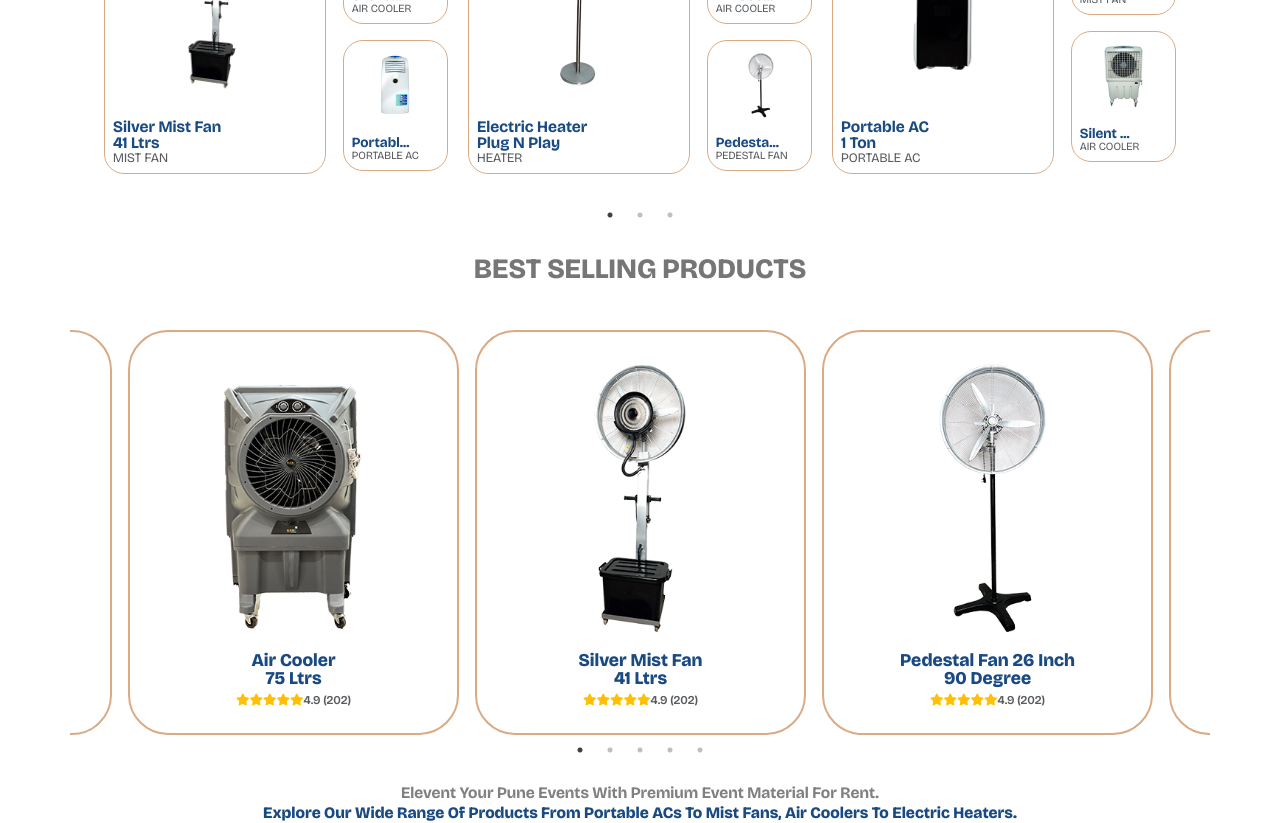
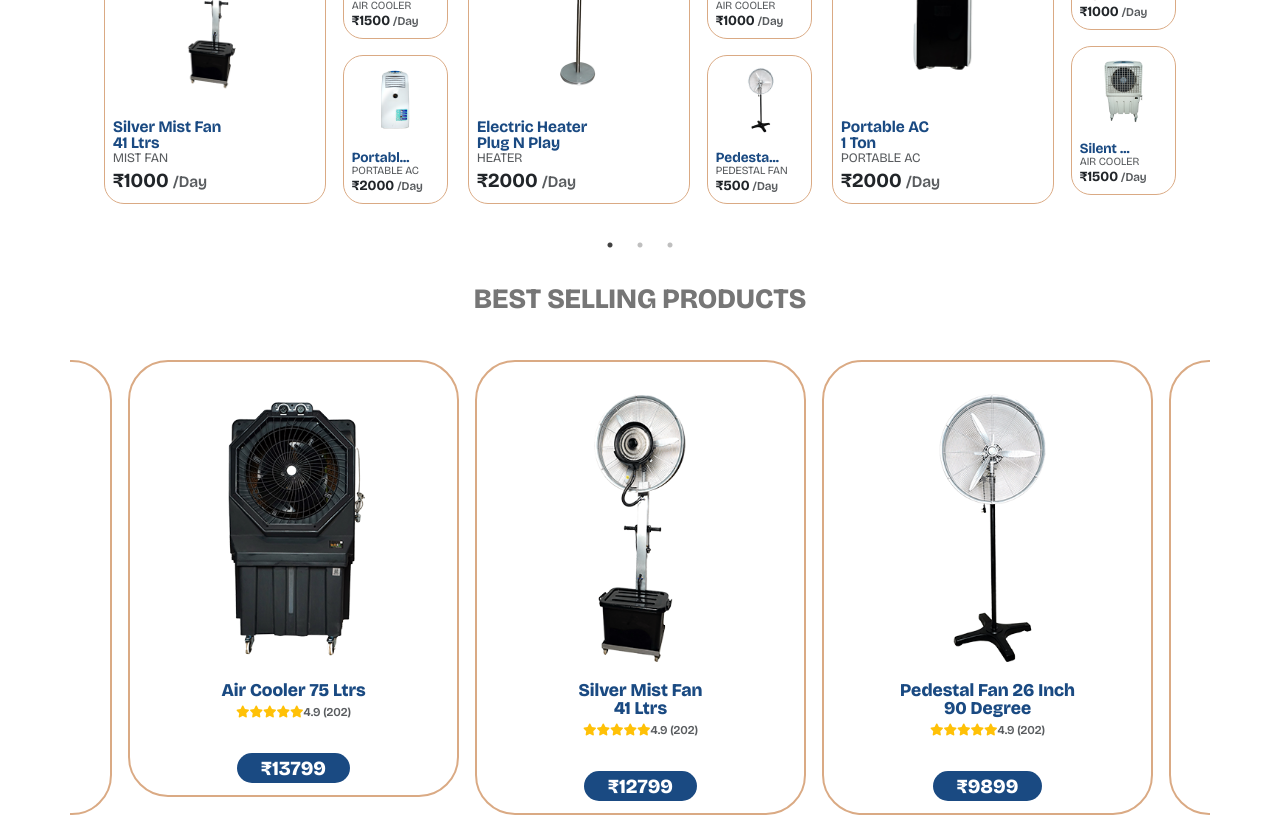
Before and after one commit to Kaminou2904/Rentooz, a React (Create React App) app in the folder frontend/: page / in a window 1280 px wide. Shown: the part 640-1463 px from the top of the page. Built offline with nearby package versions, Linux system fonts and the light colour scheme.

Commit message:
price on home page

```diff
--- a/frontend/src/Components/Productcard/Productcard.jsx
+++ b/frontend/src/Components/Productcard/Productcard.jsx
@@ -7,7 +7,7 @@ function Productcard(props) {
 
         <div className='mainProductCard border-brand-skin p-3 pb-2 pt-3'>
             <div className="productCardImg">
-            <Link to={`/${props.cate.replace(/ /g, '-')}/${props.name.replace(/ /g, '-')}-on-rent-in-pune`} className='nav-link'><img src={props.img} className='img-fluid' alt={props.name} /></Link>
+            <Link to={`/buy/${props.cate.replace(/ /g, '-')}/${props.name.replace(/ /g, '-')}-in-pune`} className='nav-link'><img src={props.img} className='img-fluid' alt={props.name} /></Link>
             </div>
             <div className="productCardData">
                 <div className="productName">
@@ -22,9 +22,9 @@ function Productcard(props) {
                     <p className="mb-0 text-muted bricolage-semibold">4.9 (202)</p>
                 </div>
                 <div className="productCardPrice">
-                    {/* <p className="mb-0 text-white bg-brand-blue px-4 mt-3 mb-1 mx-auto bricolage-medium text-center rounded-pill">
-                        <span className='bricolage-extrabold'>₹{props.price}</span>/day
-                    </p> */}
+                    <p className="mb-0 text-white bg-brand-blue px-4 mt-3 mb-1 mx-auto bricolage-medium text-center rounded-pill">
+                        <span className='bricolage-extrabold'>₹{props.price}</span>
+                    </p>
                 </div>
             </div>
         </div>
--- a/frontend/src/Components/Productcardgo/Productcard.jsx
+++ b/frontend/src/Components/Productcardgo/Productcard.jsx
@@ -12,7 +12,7 @@ function Productcard(props) {
             <div className="mainProductcardData p-2">
                 <Link to={`/${props.category.replace(/ /g, '-')}/${props.name.replace(/ /g, '-')}-on-rent-in-pune`} className='nav-link'><p className="mainProductcardName bricolage-bold text-capitalize mb-0 text-brand-blue">{props.name} <br /> {props.keyfeat}</p></Link>
                 <p className="mainProductcardCategory mb-0 text-muted text-uppercase">{props.category}</p>
-                {/* <div className="mainProductcardPrice text-brand-purp bricolage-bold fs-5">₹{props.rentprice} <span className='text-muted bricolage-semibold fs-6 text-capitalize'>/Day</span></div> */}
+                <div className="mainProductcardPrice text-brand-purp bricolage-bold fs-5">₹{props.rentprice} <span className='text-muted bricolage-semibold fs-6 text-capitalize'>/Day</span></div>
             </div>
         </div>
   );
--- a/frontend/src/Components/Smprocard/Smprocard.jsx
+++ b/frontend/src/Components/Smprocard/Smprocard.jsx
@@ -11,7 +11,7 @@ function Smprocard(props) {
             <div className="mainsmProductcardData p-2">
                 <Link to={`/${props.category.replace(/ /g, '-')}/${props.name.replace(/ /g, '-')}-on-rent-in-pune`} className='nav-link'><p className="mainsmProductcardName bricolage-bold text-capitalize mb-0 text-brand-blue">{props.name.slice(0, 7)}...</p></Link>
                 <p className="mainsmProductcardCategory mb-0 text-muted text-uppercase">{props.category}</p>
-                {/* <div className="mainsmProductcardPrice text-brand-purp lh-sm bricolage-bold">₹{props.rentprice} <span className='text-muted bricolage-semibold'>/Day</span></div> */}
+                <div className="mainsmProductcardPrice text-brand-purp lh-sm bricolage-bold">₹{props.rentprice} <span className='text-muted bricolage-semibold'>/Day</span></div>
             </div>
         </div>
   );
--- a/frontend/src/Pages/Home/Home.jsx
+++ b/frontend/src/Pages/Home/Home.jsx
@@ -4,6 +4,7 @@ import 'owl.carousel/dist/assets/owl.carousel.css';
 import 'owl.carousel/dist/assets/owl.theme.default.css';
 import Categorycard from '../../Components/Categorycard/Categorycard';
 import Data from '../../Data/Product.json';
+import Selldata from '../../Data/Buyproduct.json';
 import Slider from "react-slick";
 import "slick-carousel/slick/slick.css";
 import "slick-carousel/slick/slick-theme.css";
@@ -153,9 +154,9 @@ function Home() {
     const productPrinter = () => {
         const firstdata = [];
         const maincateData = [];
-        for (const product in Data) {
-            maincateData.push({ procate: product, icon: Data[product].mainicon })
-            firstdata.push(Data[product].products[0]);
+        for (const product in Selldata) {
+            maincateData.push({ procate: product, icon: Selldata[product].mainicon })
+            firstdata.push(Selldata[product].products[0]);
         };
         return { firstdata, maincateData };
     };
```
